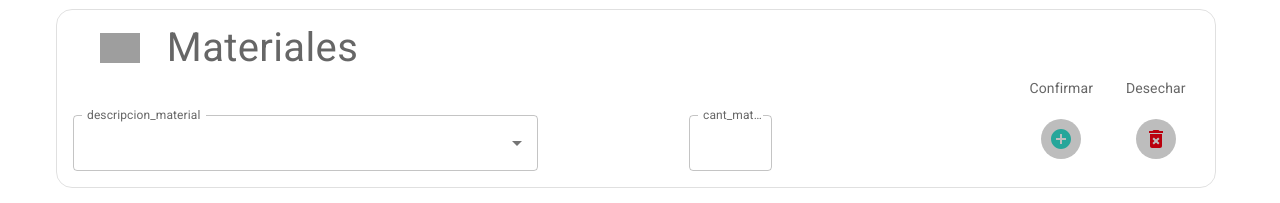
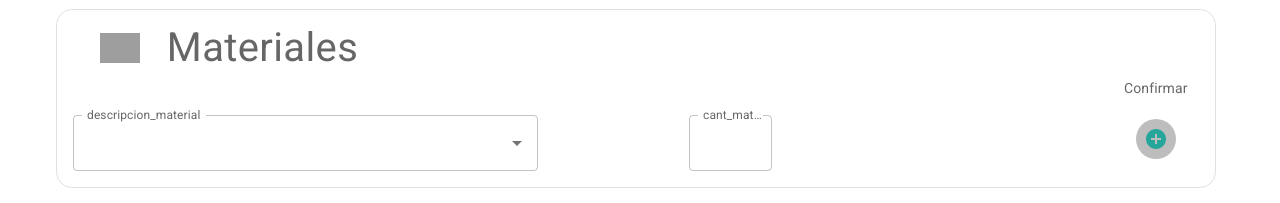
Before and after one commit to chamiamarillo/appLabFront, a React (Create React App) app: page /Docente/NuevoPedido in a window 1280 px wide. Shown: the part 546-749 px from the top of the page. Built offline with nearby package versions, Linux system fonts and the light colour scheme; no server answers; grey boxes are pictures that could not be loaded.

Commit message:
elimino icono desechar

```diff
--- a/src/Components/Docente/NuevoPedido.jsx
+++ b/src/Components/Docente/NuevoPedido.jsx
@@ -68,6 +68,7 @@ export default function NuevoPedido() {
   const [pedidoMateriales, setPedidoMateriales] = useState([]);
   const [listaMateriales, setListaMateriales] = useState([]);
   const [materialElegido, setMatElegido] = useState({});
+  const [verMasMateriales,setverMasMateriales]=useState([]);
 
   const [pedidoReactivos, setPedidoReactivos] = useState([]);
   const [listaReactivos, setListaReactivos] = useState([]);
@@ -179,6 +180,17 @@ export default function NuevoPedido() {
       const cargarNuevosMateriales = dato => {
            setPedidoMateriales([...pedidoMateriales, dato]);
          }
+
+      const datoVer={
+          "cantidad": parseInt(data.get('cant_material'), 10),
+          "equipo": materialElegido
+        };
+      const cargarNuevosMaterialesVer = dato => {
+          setverMasMateriales([...verMasMateriales, dato]);
+           }
+
+    cargarNuevosMaterialesVer(datoVer)
+
     cargarNuevosMateriales(dato)
 
 
--- a/src/Components/Docente/PedidoMaterial.jsx
+++ b/src/Components/Docente/PedidoMaterial.jsx
@@ -1,13 +1,23 @@
-import React from 'react'
+import React, { useState } from 'react'
 import Avatar from '@mui/material/Avatar';
 import {Button, IconButton, Autocomplete, TextField, Box, Grid, Typography, ThemeProvider } from '@mui/material';
 import DeleteForeverIcon from '@mui/icons-material/DeleteForever';
 import AddCircleIcon from '@mui/icons-material/AddCircle';
+import Accordion from '@mui/material/Accordion';
+import AccordionDetails from '@mui/material/AccordionDetails';
+import AccordionSummary from '@mui/material/AccordionSummary';
+import ExpandMoreIcon from '@mui/icons-material/ExpandMore';
 
 import pipeta from '../Image/pipeta.png';
 import { margin } from '@mui/system';
 
 const PedidoMaterial = (props) => {
+
+    const [expanded, setExpanded] = React.useState(false);
+
+    const handleChange = (panel) => (event, isExpanded) => {
+        setExpanded(isExpanded ? panel : false);
+    };
 
 
     return (
@@ -50,11 +60,11 @@ const PedidoMaterial = (props) => {
                         Confirmar
                     </Typography>
                     </Grid>
-                    <Grid item xs={1} container justifyContent="center">
+                    {/* <Grid item xs={1} container justifyContent="center">
                     <Typography sx={{ fontSize: 14 }} color="text.secondary">
                         Desechar
                     </Typography>
-                    </Grid>
+                    </Grid> */}
                 </Grid>
                 {/* COMIENZA EL FORMULARIO DE MATERIALES */}
 
@@ -109,7 +119,7 @@ const PedidoMaterial = (props) => {
 
 
                     </Grid>
-                    <Grid item xs={2} container justifyContent="center" />
+                    <Grid item xs={3} container justifyContent="center" />
                     <Grid item xs={1} container justifyContent="center">
                     <Button fullWidth
                     margin="normal"
@@ -122,12 +132,16 @@ const PedidoMaterial = (props) => {
             </Button>
 
                 </Grid>
-                <Grid  item xs={1} container justifyContent="center">
+                {/* <Grid  item xs={1} container justifyContent="center">
                 <Avatar>
                                         <DeleteForeverIcon color={"rojo"} />
                                         </Avatar>
-                    </Grid>
+                    </Grid> */}
                 </Grid>
+
+
+
+
                 <Grid></Grid>
                 </Grid>
 
```
